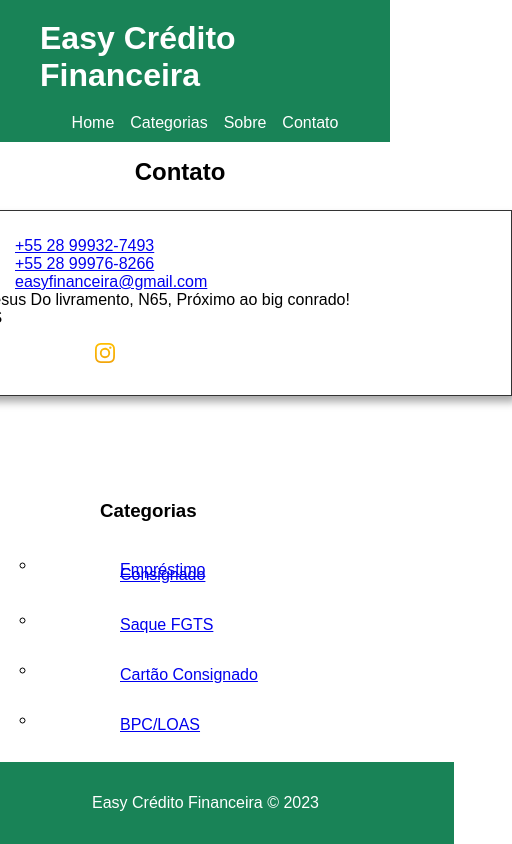
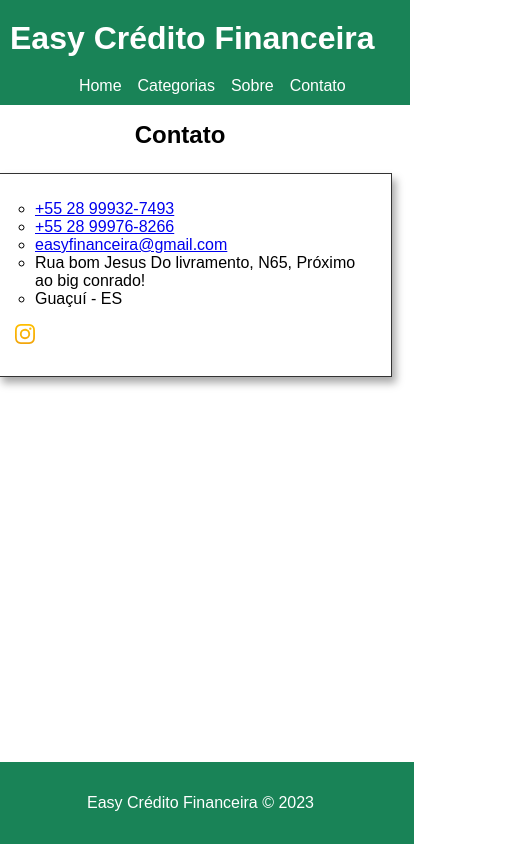
Before and after one commit to CassianoCabral/easycredito, a plain HTML site: page contato.html in a window 390 px wide. Shown: the whole page, 512 px wide, since content can reach past the window. Drawn offline with Linux system fonts and the light colour scheme.

Commit message:
easycredito-responsivo
mudanças no responsivo para telefone.

```diff
--- a/contato.html
+++ b/contato.html
@@ -10,8 +10,8 @@
 </head>
 
 <body>
-  <header>
-    <h1>Easy Crédito Financeira</h1>
+  <header class="header">
+    <h1 class="titulo">Easy Crédito Financeira</h1>
     <nav>
       <ul>
         <li><a href="./">Home</a></li>
@@ -23,9 +23,9 @@
   </header>
   <main class="news-container">
     <section>
-      <h2 class="font-2-l-b cor-0">Contato</h2>
+      <h2>Contato</h2>
       <article class="news-item">
-        <ul class="font-2-m cor-5">
+        <ul class="lista">
           <li><a href="tel:+5528999327493">+55 28 99932-7493</a></li>
           <li><a href="tel:+5528999768266">+55 28 99976-8266</a></li>
           <li><a href="mailto:easyfinanceira@gmail.com">easyfinanceira@gmail.com</a></li>
@@ -41,7 +41,7 @@
       </article>
 
     </section>
-    <aside>
+    <aside class="categoria">
       <h3>Categorias</h3>
       <ul>
         <li><a href="./categorias/emprestimo.html">Empréstimo Consignado</a></li>
@@ -52,7 +52,7 @@
     </aside>
   </main>
   <footer class="footer">
-    <p>Easy Crédito Financeira &copy; 2023</p>
+    <p class="footer-index">Easy Crédito Financeira &copy; 2023</p>
   </footer>
 </body>
 
--- a/style.css
+++ b/style.css
@@ -111,35 +111,44 @@ ul,
 li {
   outline: none;
 }
-span {
-  color: blue;
-}
 
 @media (max-width: 600px) {
-  header {
+  .header {
+    width: 370px;
     background-color: rgb(25, 131, 87);
     color: #fff;
     display: grid;
-    align-items: left;
   }
-  header h1 {
+  .header h1 {
     margin: 10px;
     margin-left: 20px;
   }
+
+  h1.titulo {
+    display: flex;
+    white-space: nowrap;
+    position: static;
+    margin-left: -10;
+  }
+
+  .categoria {
+    display: none;
+  }
+
+  .news-item h3 {
+    display: grid;
+  }
+
   h3 {
     display: flex;
-    margin-left: 100px;
   }
   p {
     display: flex;
-    margin-left: 60px;
-    align-items: center;
-    word-wrap: break-worsd;
-    max-width: 100%;
+    font-size: 16px;
+    font-family: Arial, Helvetica, sans-serif;
   }
   .news-container a {
     display: flex;
-    margin-left: 100px;
   }
   nav {
     display: flex;
@@ -153,8 +162,7 @@ span {
   .news-item img {
     height: auto;
     object-fit: cover;
-    width: 400px;
-    margin-left: 100px;
+    width: 100%;
     margin-bottom: 1rem;
   }
   aside ul {
@@ -165,4 +173,32 @@ span {
     line-height: 5px;
     gap: 40px;
   }
+  .lista li {
+    max-width: 100%;
+    padding: 0px;
+  }
+  .news-item {
+    background-color: rgb(255, 255, 255);
+    border: 1px solid #333;
+    box-shadow: rgba(0, 0, 0, 0.34) 4px 6px 8px;
+    margin: 1.5rem 0;
+    padding: 1rem;
+    width: 360px;
+    display: flex;
+    flex-direction: column;
+    gap: 1rem;
+  }
+  footer {
+    left: 0;
+    bottom: 0;
+    width: 350px;
+    padding: 2rem;
+    white-space: nowrap;
+    background-color: rgb(25, 131, 87);
+    text-align: center;
+    color: #fff;
+  }
+  p.footer-index {
+    padding-left: 55px;
+  }
 }
```
Also changed, not shown: categorias/bpcloas.html (+5 -8 lines), categorias/cartaoconsignado.html (+5 -8 lines), categorias/categoria.html (+10 -29 lines), categorias/emprestimo.html (+5 -5 lines), categorias/fgts.html (+5 -8 lines), index.html (+4 -4 lines), sobre.html (+4 -4 lines).
